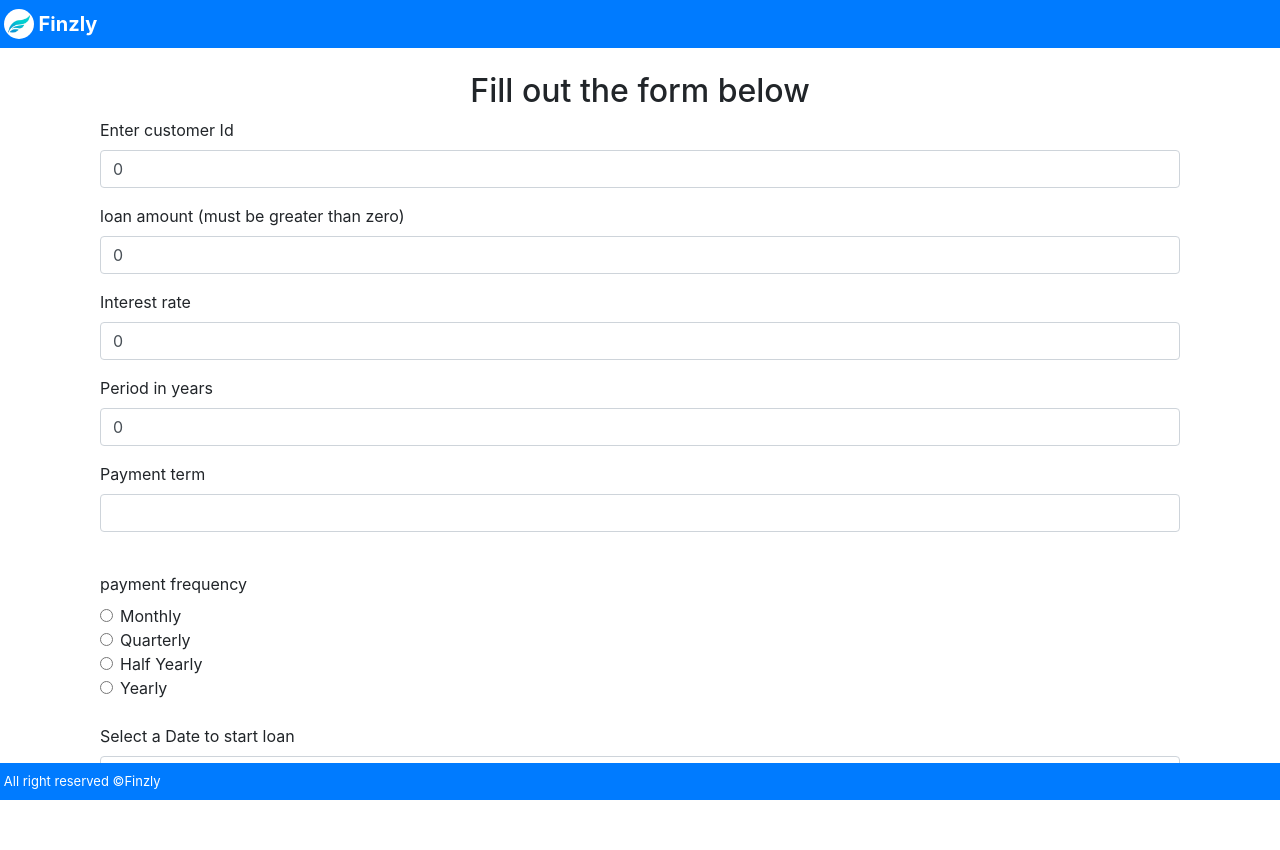
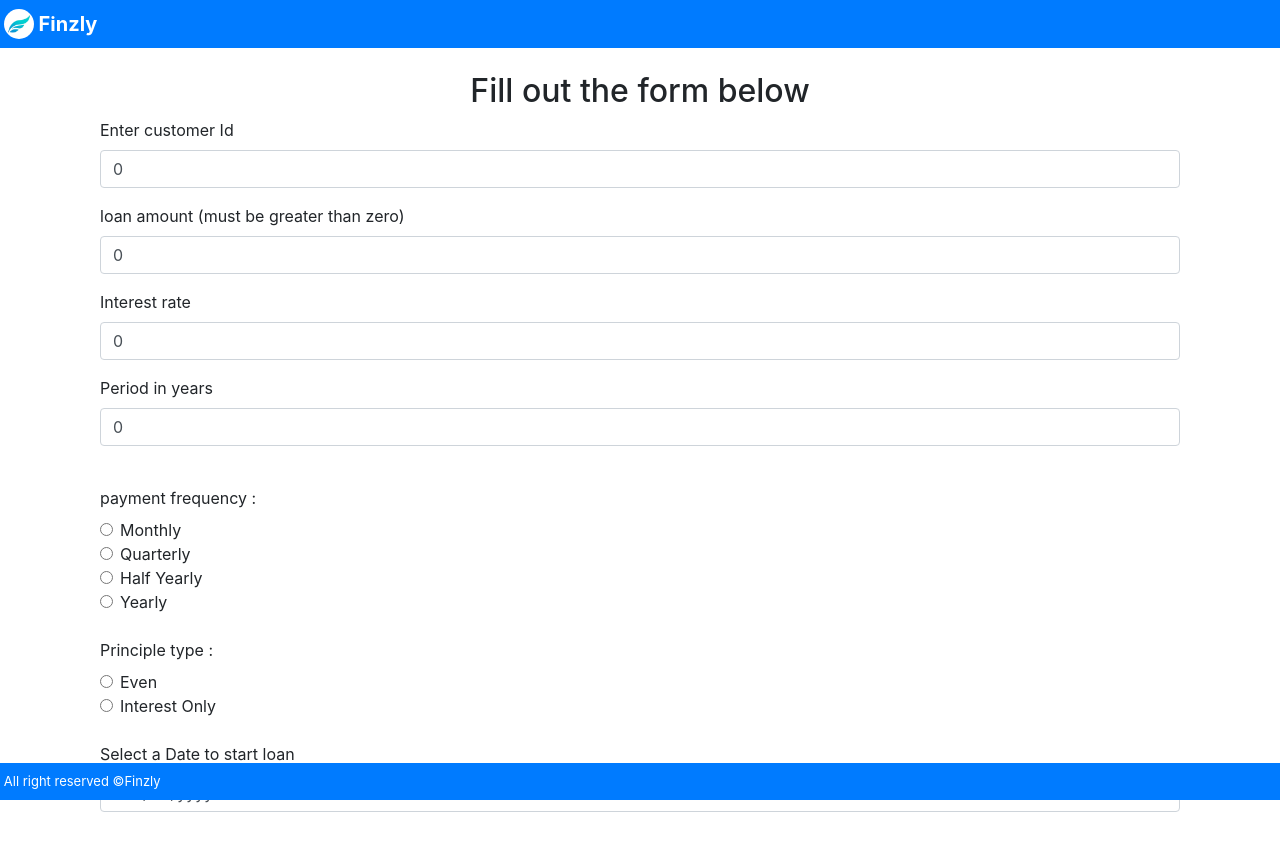
Before and after one commit to sharayu134/LoanApplication, an Angular app in the folder Frontend/: page /loanapplication/1 in a window 1280 px wide. Shown: the top 850 px of the page. Built offline with nearby package versions, Linux system fonts and the light colour scheme.

Commit message:
Replaced radio button instead of text for principle type input

```diff
--- a/Frontend/src/app/loanapplication/loanapplication.component.html
+++ b/Frontend/src/app/loanapplication/loanapplication.component.html
@@ -13,43 +13,20 @@
         <label for="">loan amount  (must be greater than zero)</label>
         <input type="number" min=1 [(ngModel)]="loan.loanAmount" class="form-control" name="loanAmount" required="required">
     </fieldset>
-    <!-- <fieldset class="form-group">
-      <label for="">principle</label>
-      <input type="text" min=10 [(ngModel)]="loan.principle" class="form-control" name="principle" required="required">
-  </fieldset> -->
 
     <fieldset class="form-group">
       <label for="">Interest rate</label>
       <input type="number" min=1 [(ngModel)]="loan.interestRate" class="form-control" name="interestRate" required="required">
   </fieldset>
-    <!-- <fieldset class="form-group">
-      <label for="">Even ka</label>
-      <input type="number" min=1 [(ngModel)]="loan.hecheven" class="form-control" name="hecheven" required="required">
-  </fieldset> -->
 
     <fieldset class="form-group">
       <label for="">Period in years</label>
       <input type="number" min=1 [(ngModel)]="loan.tenure" class="form-control"  pattern="[0-9]+" name="tenure" required="required">
   </fieldset>
 
-  <fieldset class="form-group">
-    <label for="">Payment term</label>
-    <input type="text" min=1 [(ngModel)]="loan.principle" class="form-control"   name="principle" required="required">
-</fieldset>
-<!--
-  <fieldset class="form-group">
-    <label for="">is Even Principle</label>
-    <input type="number"  [(ngModel)]="loan.isThisLoanEven" class="form-control" name="isThisLoanEven" required="required">
-</fieldset> -->
-
-
-    <!-- <fieldset class="form-group">
-        <label for="">paymentFrequency</label>
-        <input type="number" [(ngModel)]="loan.paymentFrequency" class="form-control" name="paymentFrequency" required="required">
-    </fieldset> -->
 <br>
     <fieldset>
-    <label for="">payment frequency</label>
+    <label for="">payment frequency :</label>
     <div class="form-check">
         <input class="form-check-input" type="radio" name="exampleRadios" [(ngModel)]="loan.paymentFrequency" id="exampleRadios1" value=12 checked>
         <label class="form-check-label" for="exampleRadios1">
@@ -75,25 +52,23 @@
         </label>
       </div>
     </fieldset>
-    <!-- {{loan.hecheven}} -->
-    <!-- <fieldset class="form-group">
-        <label for="">EvenPrinciple</label>
-        <input type="number" [(ngModel)]="even" class="form-control" name="EvenPrinciple" required="required">
-    </fieldset>
     <br>
-    <label for="">EvenPrinciple</label>
-    <div class="form-check">
-        <input class="form-check-input" type="radio" name="even" [(ngModel)]="even" id="exampleRadios10" value=1 >
-        <label class="form-check-label" for="exampleRadios10">
-          Yes
-        </label>
-      </div>
+
+    <fieldset>
+      <label for="">Principle type :</label>
       <div class="form-check">
-        <input class="form-check-input" type="radio" name="even" [(ngModel)]="even" id="exampleRadios20" value=0>
-        <label class="form-check-label" for="exampleRadios20">
-          No
-        </label>
-      </div> -->
+          <input class="form-check-input" type="radio" name="exampleRadios31" [(ngModel)]="loan.principle" id="exampleRadios31" value="even" checked>
+          <label class="form-check-label" for="exampleRadios31">
+            Even
+          </label>
+        </div>
+        <div class="form-check">
+          <input class="form-check-input" type="radio" name="exampleRadios32" [(ngModel)]="loan.principle" id="exampleRadios32" value="interesrOnly" required>
+          <label class="form-check-label" for="exampleRadios2">
+              Interest Only
+          </label>
+        </div>
+      </fieldset>
 
 <br>
 
--- a/Frontend/src/app/loanapplication/loanapplication.component.ts
+++ b/Frontend/src/app/loanapplication/loanapplication.component.ts
@@ -31,7 +31,6 @@ export class LoanapplicationComponent implements OnInit {
   }
 
   saveLoan(){
-    // this.loan.customerId = this.id;
     console.log(this.loan);
     this.loanService.createLoan(this.id, this.loan)
           .subscribe (
```
